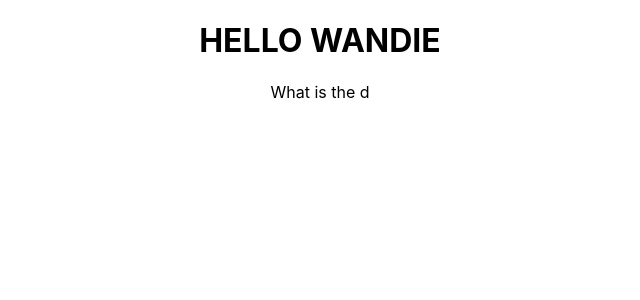
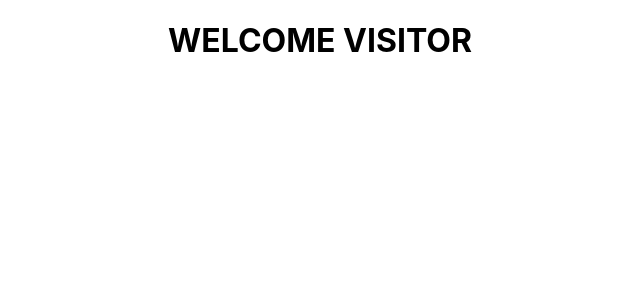
Before and after one commit to wandieinnocents/reactjs-concepts, a React (Create React App) app: page / in a window 1280 px wide. Shown: the top 300 px of the page, without its empty margins (320-960 px from the left). Built offline with nearby package versions, Linux system fonts and the light colour scheme.

Commit message:
Work with state

```diff
--- a/src/App.js
+++ b/src/App.js
@@ -2,11 +2,17 @@ import './App.css';
 import Greet from './components/Greet';
 import Welcome from './components/Welcome';
 import Hello from './components/Hello';
+import Message from './components/Message';
 
 function App() {
   return (
     <div className="App">
-      <Hello />
+
+
+
+      <Message />
+
+
 
     </div>
   );
--- a/src/components/Greet.js
+++ b/src/components/Greet.js
@@ -5,7 +5,18 @@ import React from 'react'
 //     return <h1> Helo wandie function</h1>
 // }
 
- const Greet = () =>  <h1>KAVUMA INNOCENT</h1>
+ const Greet = (props) => {
+     console.log(props)
+     return(
+        <div>
+
+    <h1>Hello {props.name}</h1>
+    <h1>AGE {props.age}</h1>
+    {props.children}
+
+        </div>
+     )
+ }
 
 
 // export component
--- /dev/null
+++ b/src/components/Message.js
@@ -0,0 +1,14 @@
+import React,{Component} from 'react'
+
+// class
+class Message extends Component{
+    // render
+    render(){
+    // return
+        return (
+            <h1>WELCOME VISITOR</h1>
+        )
+    }
+}
+
+export default Message;
```
